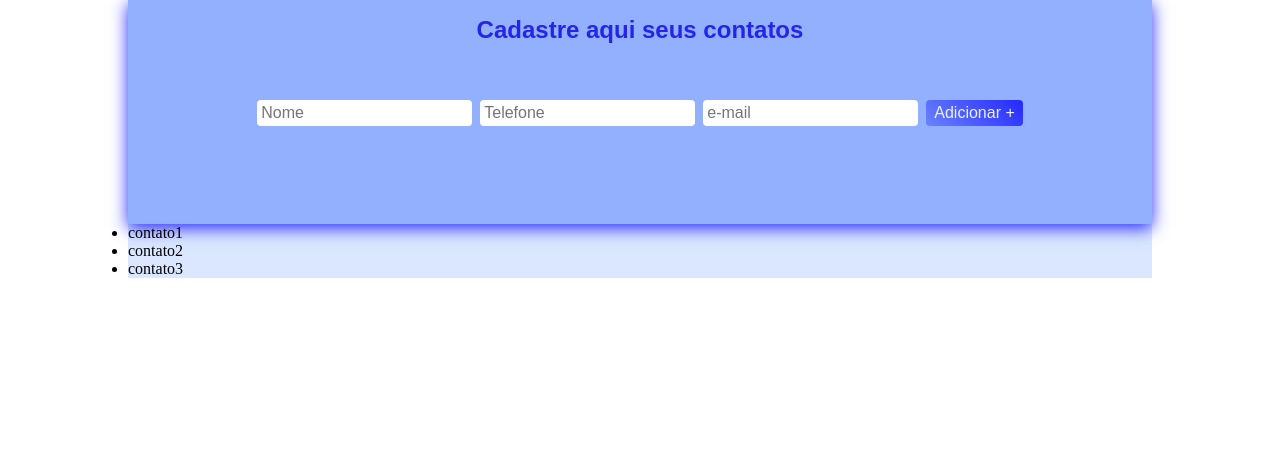
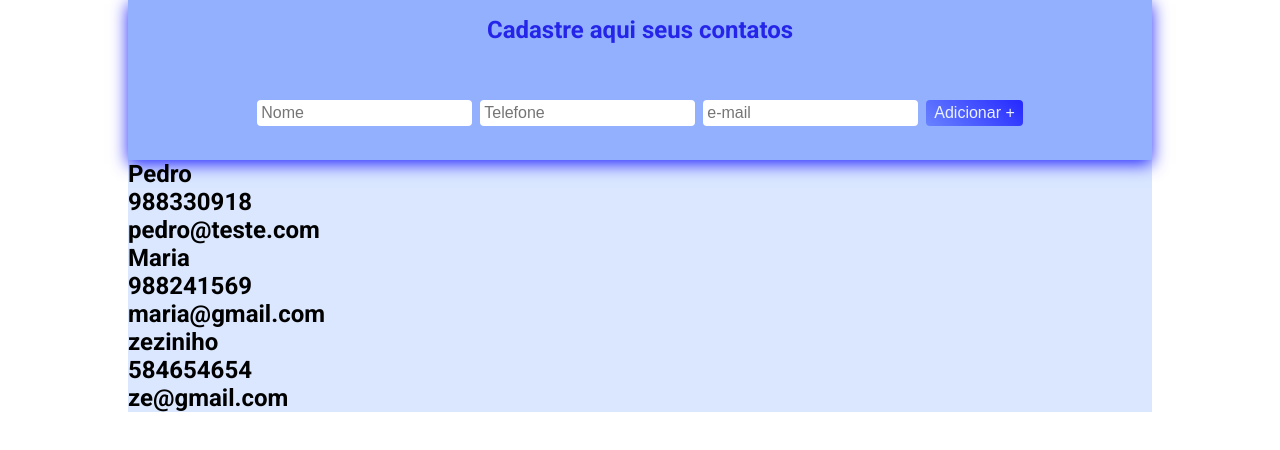
Before and after one commit to PedroTeixeira-dev/modulo-32---exercicio, a React (Create React App) app: page / in a window 1280 px wide. Shown: the top 450 px of the page. Built offline with nearby package versions, Linux system fonts and the light colour scheme.

Commit message:
construindo as secoes principais

```diff
--- a/public/index.html
+++ b/public/index.html
@@ -24,6 +24,9 @@
       work correctly both with client-side routing and a non-root public URL.
       Learn how to configure a non-root public URL by running `npm run build`.
     -->
+    <link rel="preconnect" href="https://fonts.googleapis.com">
+<link rel="preconnect" href="https://fonts.gstatic.com" crossorigin>
+<link href="https://fonts.googleapis.com/css2?family=Roboto:wght@400;700&display=swap" rel="stylesheet">
     <title>React App</title>
   </head>
   <body>
--- /dev/null
+++ b/src/components/CardContato/index.tsx
@@ -0,0 +1,9 @@
+import { Contato } from '../../containers/ListaDeContatos'
+
+export const Card = ({ nome, telefone, email }: Contato) => (
+  <>
+    <h2>{nome}</h2>
+    <h2>{telefone}</h2>
+    <h2>{email}</h2>
+  </>
+)
--- /dev/null
+++ b/src/components/CardContato/styled.ts
@@ -0,0 +1,3 @@
+import styled from 'styled-components'
+
+export const CardContato = styled.div``
--- a/src/containers/Header&Cadastro/style.ts
+++ b/src/containers/Header&Cadastro/style.ts
@@ -12,7 +12,6 @@ export const Header = styled.header`
   h2 {
     margin-top: 16px;
     color: #2525e9;
-    font-family: Arial, Helvetica, sans-serif;
   }
 
   input {
@@ -32,6 +31,10 @@ export const Header = styled.header`
     border-radius: 4px;
     color: #ebf2ff;
     cursor: pointer;
+    transition: all 0.5s ease;
+  }
+  button:hover {
+    box-shadow: 1px 1px 12px 2px #2525ff;
   }
 `
 
--- a/src/containers/ListaDeContatos/index.tsx
+++ b/src/containers/ListaDeContatos/index.tsx
@@ -1,11 +1,47 @@
-const ListaDeContatos = () => (
-  <main>
-    <ul>
-      <li>contato1</li>
-      <li>contato2</li>
-      <li>contato3</li>
-    </ul>
-  </main>
-)
+import { Card } from '../../components/CardContato'
+
+export type Contato = {
+  nome: string
+  telefone: number
+  email: string
+}
+
+const ListaDeContatos = () => {
+  const listaDeContato = [
+    {
+      nome: 'Pedro',
+      telefone: 988330918,
+      email: 'pedro@teste.com'
+    },
+    {
+      nome: 'Maria',
+      telefone: 988241569,
+      email: 'maria@gmail.com'
+    },
+    {
+      nome: 'zeziniho',
+      telefone: 584654654,
+      email: 'ze@gmail.com'
+    }
+  ]
+
+  return (
+    <>
+      <main>
+        <ul>
+          {listaDeContato.map((contato) => (
+            <li key={contato.telefone}>
+              <Card
+                nome={contato.nome}
+                telefone={contato.telefone}
+                email={contato.email}
+              />
+            </li>
+          ))}
+        </ul>
+      </main>
+    </>
+  )
+}
 
 export default ListaDeContatos
--- a/src/style/index.ts
+++ b/src/style/index.ts
@@ -8,10 +8,16 @@ box-sizing: border-box;}
 
 export const Container = styled.div`
   display: grid;
-  grid-template-rows: 224px auto;
+  grid-template-rows: 160px auto;
   background-color: #dae7ff;
   max-width: 1024px;
+  width: 100%;
   margin: 0 auto;
+  font-family: 'Roboto', sans-serif;
+
+  li {
+    list-style: none;
+  }
 `
 
 export default EstiloGlobal
```
